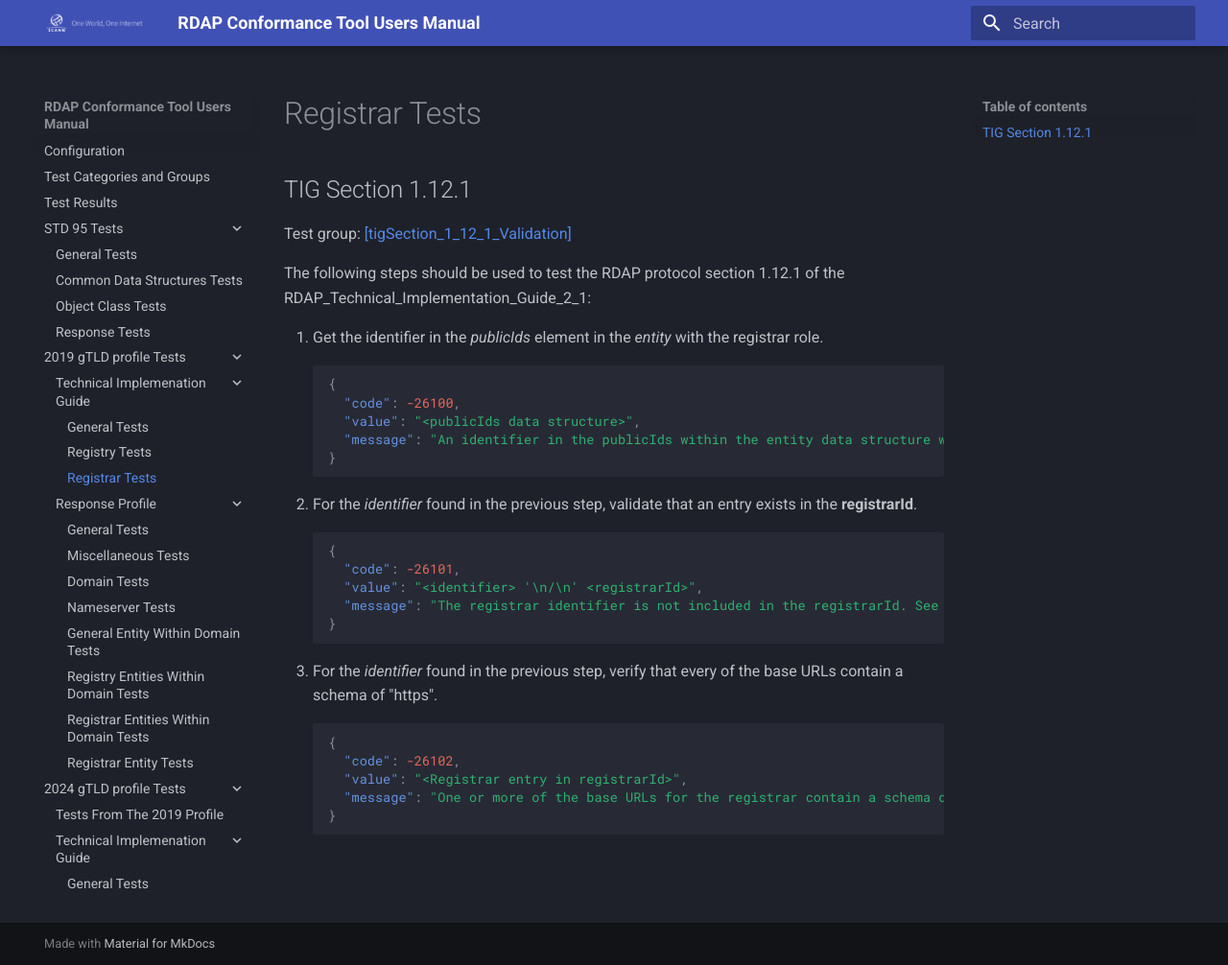
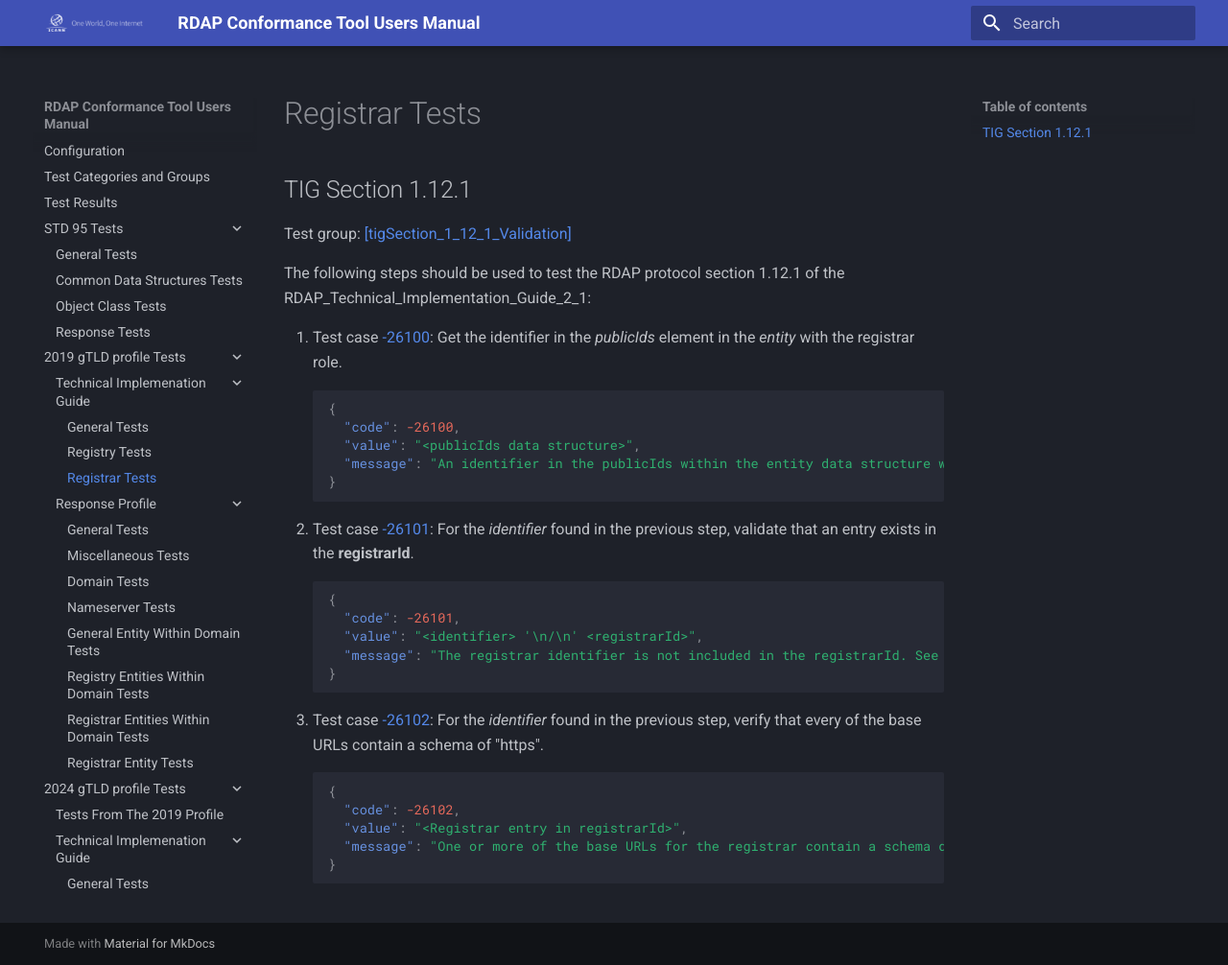
Before and after one commit to icann/rdap-conformance-tool, an MkDocs documentation site: the page built from docs/2019_gtld/tig/registrar.md, in a window 1280 px wide and 1006 px high. Shown: the whole window at 96% size. Built offline with MkDocs 1.6.1 and Material for MkDocs 9.7.7, drawn with Linux system fonts in a browser that asks for light colours.

Commit message:
test case links

````diff
--- a/docs/2019_gtld/tig/registrar.md
+++ b/docs/2019_gtld/tig/registrar.md
@@ -6,7 +6,7 @@
 
 The following steps should be used to test the RDAP protocol section 1.12.1 of the RDAP_Technical_Implementation_Guide_2_1:
 
-1. Get the identifier in the _publicIds_ element in the _entity_ with the registrar role.
+1. Test case [-26100](#id-testCase-26100){ #id-testCase-26100 }: Get the identifier in the _publicIds_ element in the _entity_ with the registrar role.
 ``` json
 {
   "code": -26100,
@@ -14,7 +14,7 @@
   "message": "An identifier in the publicIds within the entity data structure with the registrar role was not found. See section 1.12.1 of the RDAP_Technical_Implementation_Guide_2_1."
 }
 ```
-2. For the _identifier_ found in the previous step, validate that an entry exists in the **registrarId**.
+2. Test case [-26101](#id-testCase-26101){ #id-testCase-26101 }: For the _identifier_ found in the previous step, validate that an entry exists in the **registrarId**.
 ``` json
 {
   "code": -26101,
@@ -22,7 +22,7 @@
   "message": "The registrar identifier is not included in the registrarId. See section 1.12.1 of the RDAP_Technical_Implementation_Guide_2_1."
 }
 ```
-3. For the _identifier_ found in the previous step, verify that every of the base URLs contain a schema of "https".
+3. Test case [-26102](#id-testCase-26102){ #id-testCase-26102 }: For the _identifier_ found in the previous step, verify that every of the base URLs contain a schema of "https".
 ``` json
 {
   "code": -26102,
````
